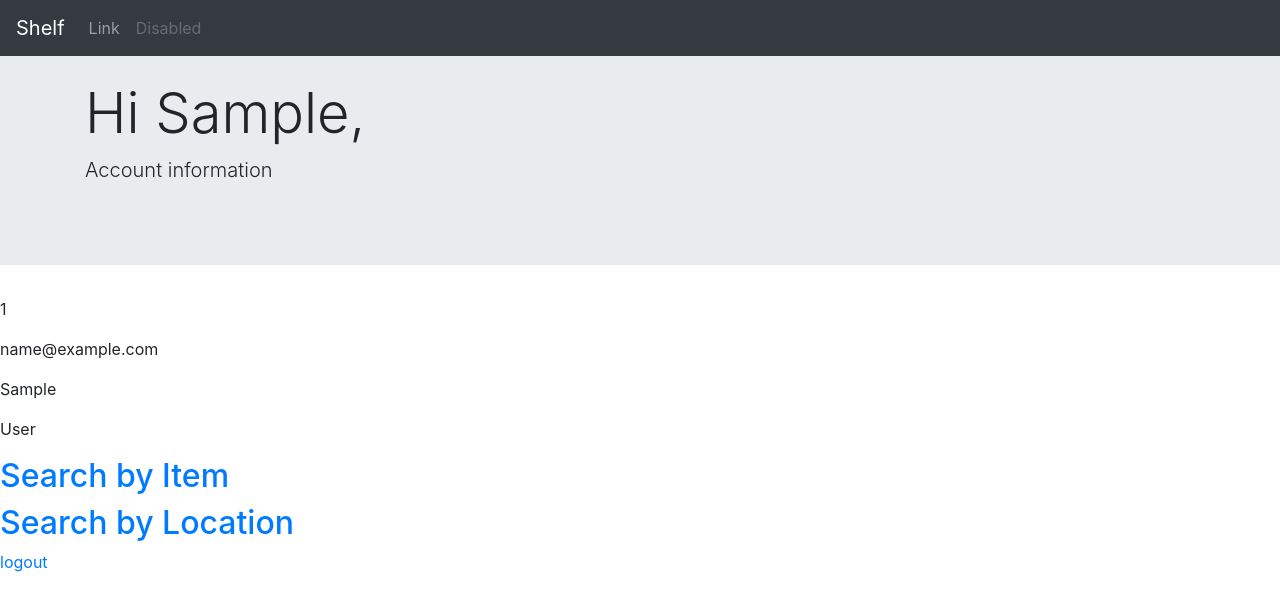
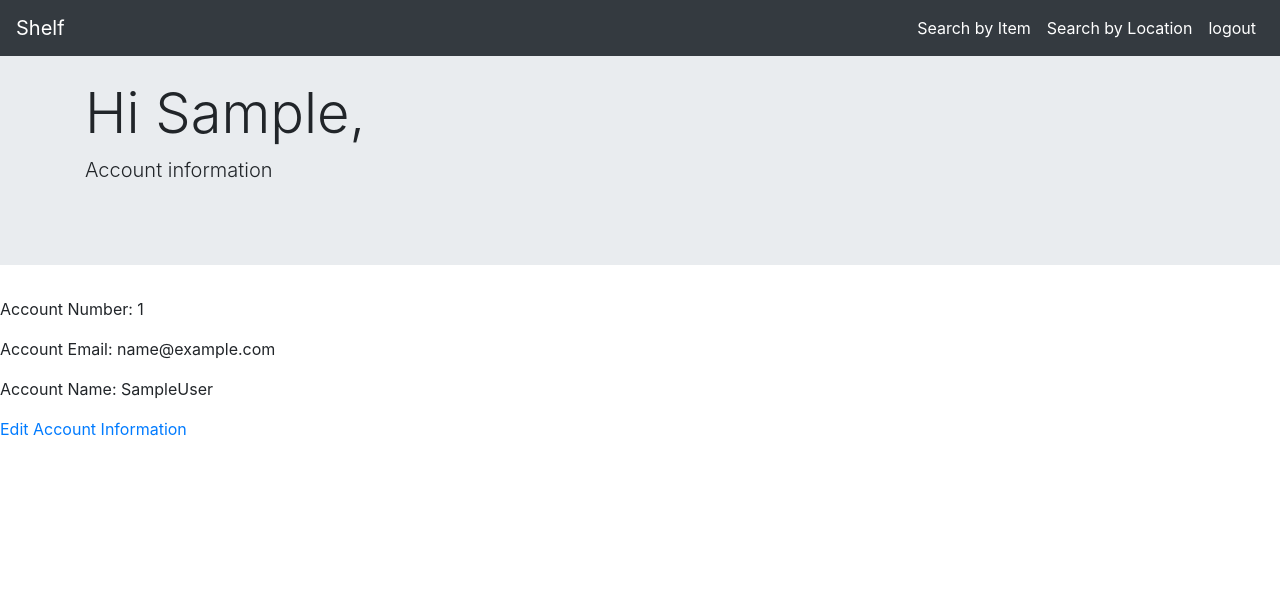
Before and after one commit to Apilny/Shelf_Project2, a Django app: template apps/shelf_app/templates/profile.html in a window 1280 px wide. Shown: the top 611 px of the page. Run offline with Django 3.2, Linux system fonts and the light colour scheme; the template is opened without the code that fills it, so the values that code supplies are empty; the visitor is signed in with stand-in values (Sample User, id 1); parts of the project's set-up code (start-up, migrations or seed data) failed here and were passed over; some libraries are stand-ins or nearby versions.

Commit message:
Update profile.html

```diff
--- a/apps/shelf_app/templates/profile.html
+++ b/apps/shelf_app/templates/profile.html
@@ -17,13 +17,16 @@
             aria-controls="navbarCollapse" aria-expanded="false" aria-label="Toggle navigation">
             <span class="navbar-toggler-icon"></span>
         </button>
-        <div class="collapse navbar-collapse" id="navbarCollapse">
-            <ul class="navbar-nav mr-auto">
-                <li class="nav-item">
-                    <a class="nav-link" href="#">Link</a>
+        <div class="collapse navbar-collapse d-flex flex-row-reverse" id="navbarNav">
+            <ul class="navbar-nav">
+                <li class="nav-item active">
+                    <a class="nav-link" href='/shelf/item'>Search by Item</a>
                 </li>
-                <li class="nav-item">
-                    <a class="nav-link disabled" href="#" tabindex="-1" aria-disabled="true">Disabled</a>
+                <li class="nav-item active">
+                    <a class="nav-link" href='/shelf/locations'>Search by Location</a>
+                </li>
+                <li class="nav-item active">
+                    <a  class="nav-link" href='/logout'>logout</a>
                 </li>
             </ul>
         </div>
@@ -35,14 +38,10 @@
 </header>
 
 <body>
-    <p>{{user.id}}</p>
-    <p>{{user.email}}</p>
-    <p>{{user.first_name}}</p>
-    <p>{{user.last_name}}</p>
-
-    <h2><a href='/shelf/item'>Search by Item</a></h2>
-    <h2><a href='/shelf/locations'>Search by Location</a></h2>
-    <a href='/logout'>logout</a>
+    <p>Account Number: {{user.id}}</p>
+    <p>Account Email: {{user.email}}</p>
+    <p>Account Name: {{user.first_name}}{{user.last_name}}</p>
+    <a href='#'>Edit Account Information</a>
 </body>
 
 </html>
```
